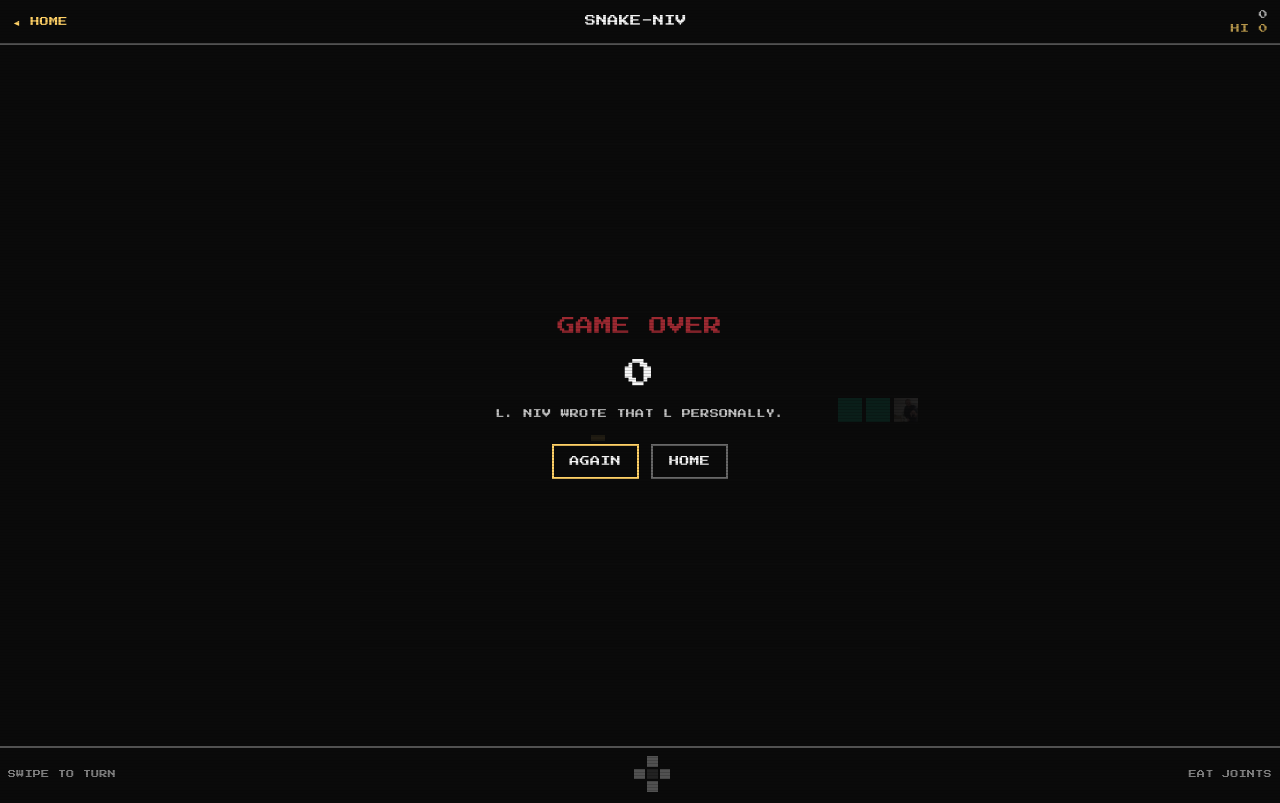
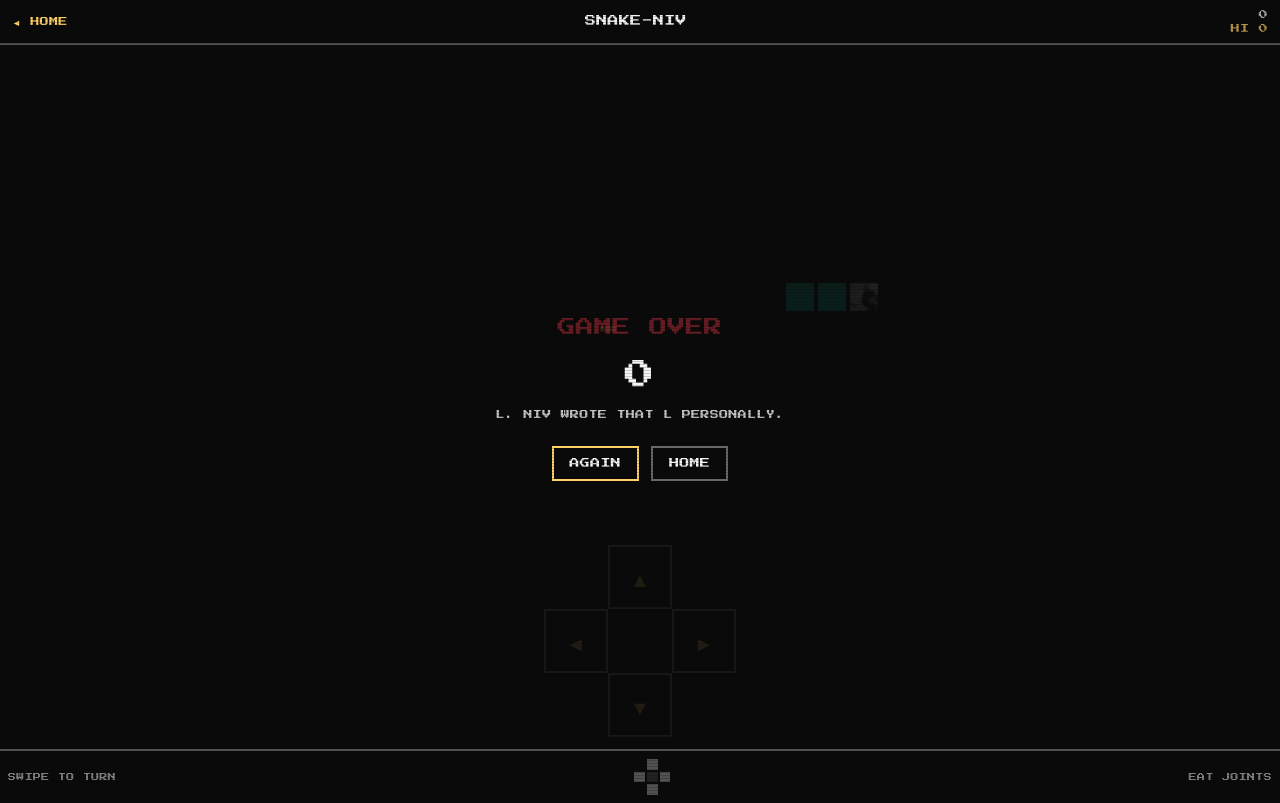
Before and after one commit to OrelKo1/niv-mini-games, a Next.js app: page /snake-niv in a window 1280 px wide. Built offline with nearby package versions, Linux system fonts and the light colour scheme.

Commit message:
feat(snake-niv): 15x15 grid (google-snake doodle), css-scaled canvas, on-screen d-pad

```diff
--- /dev/null
+++ b/components/arcade/DPad.tsx
@@ -0,0 +1,39 @@
+"use client";
+import type { Dir } from "./TouchPad";
+import { clsx } from "clsx";
+
+export function DPad({
+  onDir,
+  className,
+}: {
+  onDir: (d: Dir) => void;
+  className?: string;
+}) {
+  const Btn = ({ dir, char, cls }: { dir: Dir; char: string; cls: string }) => (
+    <button
+      type="button"
+      aria-label={dir}
+      onPointerDown={(e) => {
+        e.preventDefault();
+        onDir(dir);
+      }}
+      className={clsx(
+        "absolute w-16 h-16 border-2 border-arcade-fg/60 bg-arcade-black/70",
+        "flex items-center justify-center text-arcade-yellow text-xl",
+        "active:bg-arcade-yellow active:text-arcade-black active:border-arcade-yellow",
+        "select-none touch-none",
+        cls
+      )}
+    >
+      {char}
+    </button>
+  );
+  return (
+    <div className={clsx("relative w-48 h-48 mx-auto select-none touch-none", className)}>
+      <Btn dir="up" char="▲" cls="left-1/2 -translate-x-1/2 top-0" />
+      <Btn dir="down" char="▼" cls="left-1/2 -translate-x-1/2 bottom-0" />
+      <Btn dir="left" char="◄" cls="left-0 top-1/2 -translate-y-1/2" />
+      <Btn dir="right" char="►" cls="right-0 top-1/2 -translate-y-1/2" />
+    </div>
+  );
+}
--- a/games/snake-niv/Renderer.tsx
+++ b/games/snake-niv/Renderer.tsx
@@ -1,6 +1,7 @@
 "use client";
 import { useEffect, useRef, useState, useCallback } from "react";
 import { TouchPad, type Dir as PadDir } from "@/components/arcade/TouchPad";
+import { DPad } from "@/components/arcade/DPad";
 import { GameOver } from "@/components/arcade/GameOver";
 import { NivVideoSplash } from "@/components/arcade/NivVideoSplash";
 import { useAchievements } from "@/lib/achievements/use-achievements";
@@ -17,6 +18,10 @@ import { GRID_SIZE, type SnakeState, type Dir } from "./types";
 
 const HEAD_AVATAR = NIV_MANIFEST.assets[0]?.paths.avatar64 ?? null;
 
+// Internal canvas pixel size per cell. Visual size is set by the CSS wrapper
+// (width: min(92vw, 60dvh)); the canvas image is scaled to fit (pixelated).
+const CELL = 28;
+
 function seedFromTime() {
   return (Date.now() ^ Math.floor(Math.random() * 0xffffffff)) >>> 0;
 }
@@ -27,7 +32,6 @@ export function Renderer({
   onScoreChange?: (s: SnakeState) => void;
 }) {
   const canvasRef = useRef<HTMLCanvasElement>(null);
-  const wrapRef = useRef<HTMLDivElement>(null);
   const stateRef = useRef<SnakeState>(createInitialState(makeRng(seedFromTime())));
   const rngRef = useRef(makeRng(seedFromTime() + 1));
   const headImgRef = useRef<HTMLImageElement | null>(null);
@@ -60,24 +64,6 @@ export function Renderer({
     };
     img.src = HEAD_AVATAR;
     headImgRef.current = img;
-  }, []);
-
-  // Resize canvas
-  useEffect(() => {
-    const wrap = wrapRef.current;
-    const canvas = canvasRef.current;
-    if (!wrap || !canvas) return;
-    const ro = new ResizeObserver(() => {
-      const rect = wrap.getBoundingClientRect();
-      const side = Math.floor(Math.min(rect.width, rect.height));
-      const dpr = Math.min(window.devicePixelRatio || 1, 2);
-      canvas.style.width = `${side}px`;
-      canvas.style.height = `${side}px`;
-      canvas.width = Math.floor(side * dpr);
-      canvas.height = Math.floor(side * dpr);
-    });
-    ro.observe(wrap);
-    return () => ro.disconnect();
   }, []);
 
   const checkMilestones = useCallback(
@@ -321,7 +307,7 @@ export function Renderer({
     return () => window.removeEventListener("keydown", onKey);
   }, []);
 
-  const handleSwipe = useCallback((d: PadDir) => {
+  const handleDir = useCallback((d: PadDir) => {
     stateRef.current = applyInput(stateRef.current, d);
   }, []);
 
@@ -348,17 +334,24 @@ export function Renderer({
   const showGameOver = status === "dead" && (splashRole === null || splashDone);
 
   return (
-    <div className="absolute inset-0 flex items-center justify-center">
+    <div className="flex-1 flex flex-col items-center justify-around py-3 gap-2 w-full">
       <div
-        ref={wrapRef}
-        className="relative w-[min(100vmin,560px)] h-[min(100vmin,560px)] aspect-square"
+        className="relative"
+        style={{
+          width: "min(92vw, 60dvh)",
+          aspectRatio: "1 / 1",
+        }}
       >
         <canvas
           ref={canvasRef}
-          className="image-pixelated block bg-arcade-black"
+          width={GRID_SIZE * CELL}
+          height={GRID_SIZE * CELL}
+          className="w-full h-full image-pixelated block bg-arcade-black"
+          style={{ imageRendering: "pixelated" }}
         />
-        <TouchPad onSwipe={handleSwipe} />
+        <TouchPad onSwipe={handleDir} />
       </div>
+      <DPad onDir={handleDir} />
       {splashRole && !splashDone && (
         <NivVideoSplash
           role={splashRole}
--- a/games/snake-niv/types.ts
+++ b/games/snake-niv/types.ts
@@ -1,4 +1,4 @@
-export const GRID_SIZE = 20;
+export const GRID_SIZE = 15;
 
 export type Dir = "up" | "down" | "left" | "right";
 export type Status = "playing" | "dead";
```
